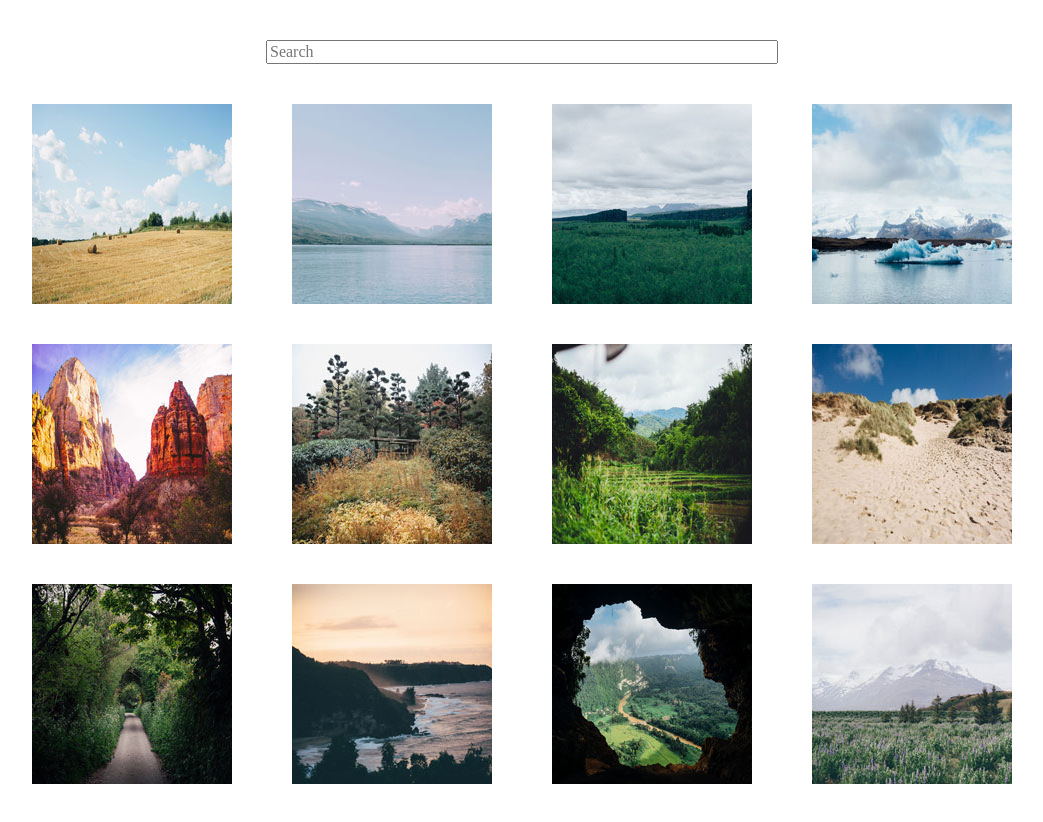
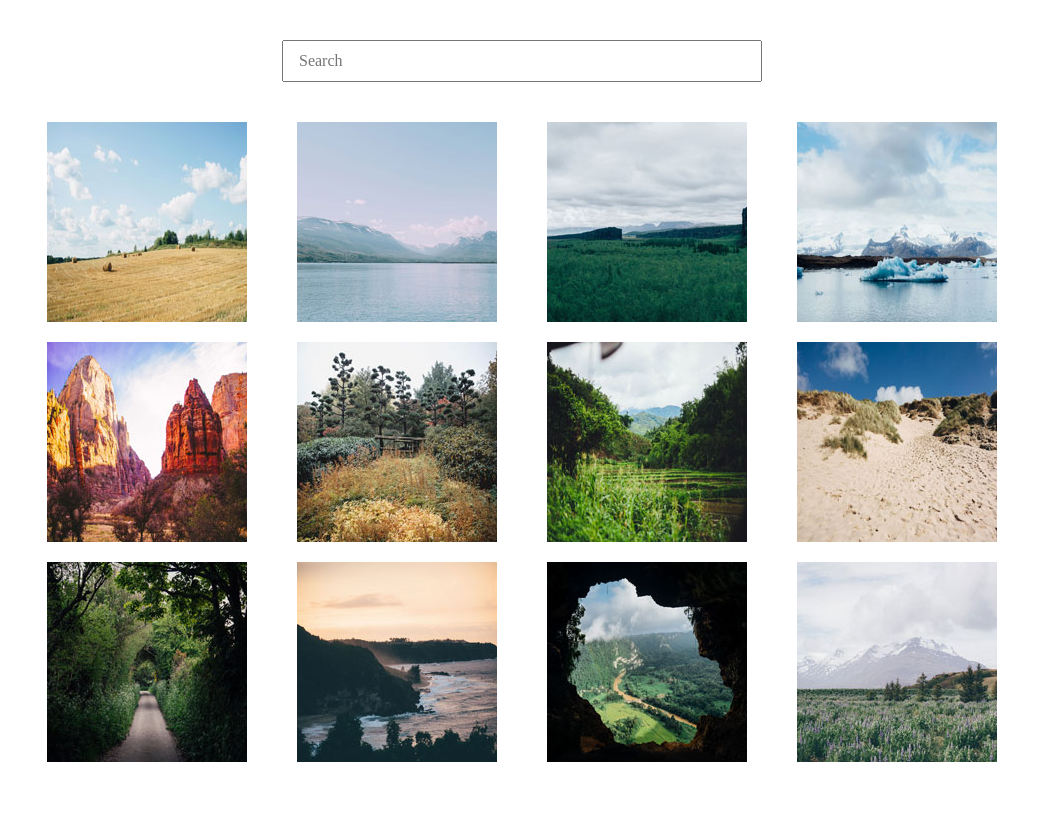
Before and after one commit to victoriafuselier/interactive-photo-gallery, a plain HTML site: page index.html in a window 1280 px wide. Shown: the whole page, without its empty margins (118-1161 px from the left). Drawn offline with nearby package versions, Linux system fonts and the light colour scheme.

Commit message:
Basic CSS styling for layout complete
Also changed id names on HTML for clarity

```diff
--- a/css/styles.css
+++ b/css/styles.css
@@ -1,22 +1,19 @@
-#search-div {
-    margin: 5vh 0;
+body {
+    margin: 5vh;
     text-align: center;
 }
 
-input {
+#search-bar {
+    width: 40%;
     min-width: 180px;
-    width: 40%;
-}
-
-body {
-    margin: 0 auto;
+    padding: 10px 15px;
 }
 
 #photo-gallery-div {
+    display: grid;
+    grid-template-columns: repeat(auto-fit, minmax(210px, 1fr));
+    row-gap: 20px;
+    justify-items: center;
+    max-width: 1000px;
     margin: 5vh auto;
-    display: grid;
-    justify-items: center;
-    grid-gap: 5vh;
-    grid-template-columns: repeat(auto-fit, minmax(210px, 1fr));
-    max-width: 1000px;
 }
--- a/index.html
+++ b/index.html
@@ -10,7 +10,7 @@
 </head>
 <body>
     <div id="search-div">
-        <input type="search" placeholder="Search" id="site-search">
+        <input type="search" placeholder="Search" id="search-bar">
     </div>
     <div id="photo-gallery-div">
         <img src="photos/thumbnails/01.jpg" alt="">
```
